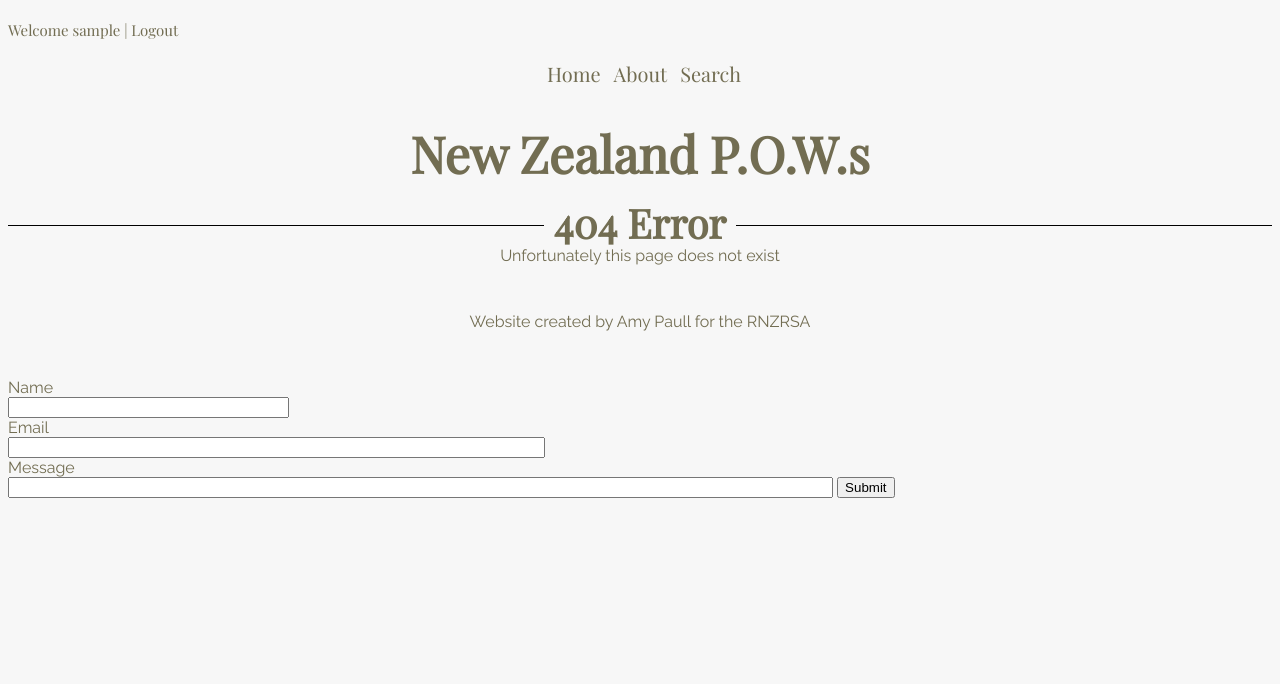
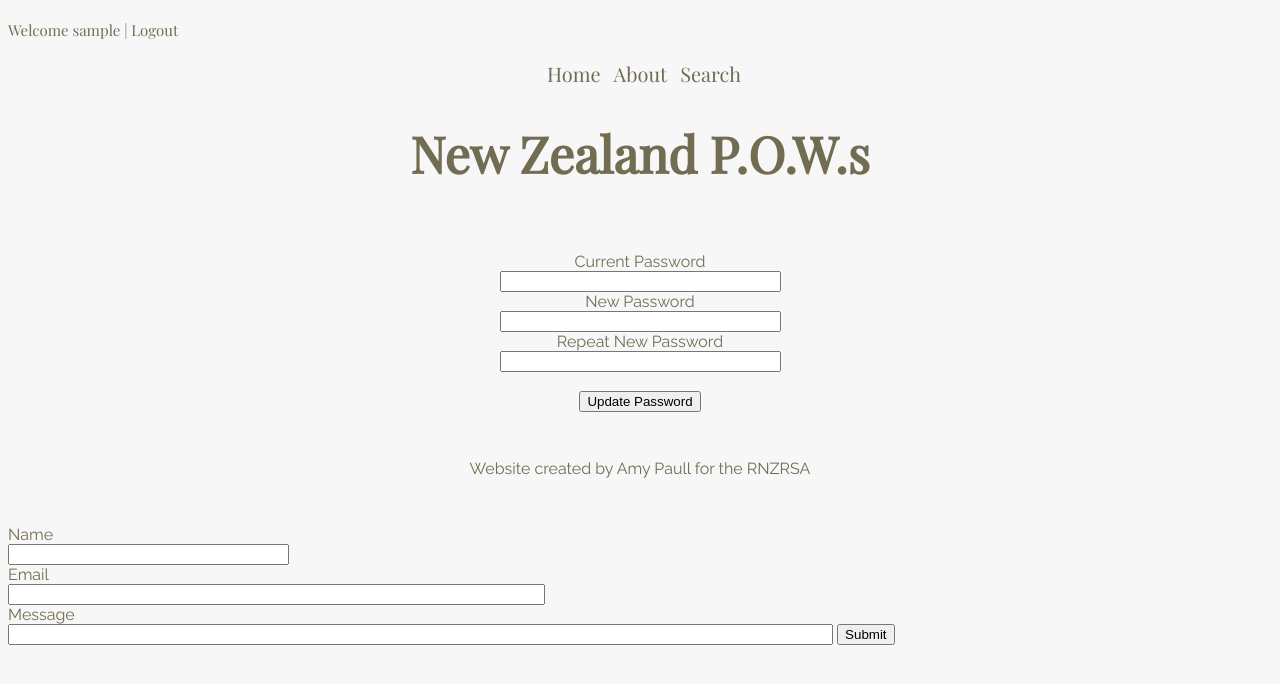
Before and after one commit to MJCaister/POW-1, a Flask app: page /update_password in a window 1280 px wide. Shown: the top 684 px of the page. Run offline with Flask 2, Linux system fonts and the light colour scheme; the visitor is signed in with stand-in values (Sample User, id 1); parts of the project's set-up code (start-up, migrations or seed data) failed here and were passed over.

Commit message:
change password from profile page

```diff
--- a/forms.py
+++ b/forms.py
@@ -38,6 +38,12 @@ class RegistrationForm(FlaskForm):
         if user is not None:
             raise ValidationError('Please use a different email address.')
 
+class PasswordUpdate(FlaskForm):
+    currentpassword = PasswordField('Current Password', validators=[DataRequired()])
+    password = PasswordField('New Password', validators=[DataRequired()])
+    password2 = PasswordField('Repeat New Password', validators=[DataRequired(), EqualTo('password')])
+    submit = SubmitField('Update Password')
+
 class ContactForm(FlaskForm):
     name = StringField('Name', validators=[DataRequired()])
     email = StringField('Email', validators=[DataRequired(), Email()])
--- a/routes.py
+++ b/routes.py
@@ -4,7 +4,7 @@ from werkzeug.security import generate_password_hash, check_password_hash
 from flask_login import LoginManager, current_user, login_user, logout_user, login_required
 from config import Config
 import sqlite3
-from forms import SearchForm, LoginForm, RegistrationForm, CommentForm, DeleteForm, ContactForm
+from forms import SearchForm, LoginForm, RegistrationForm, CommentForm, DeleteForm, ContactForm, PasswordUpdate
 import models
 
 app=Flask(__name__)
@@ -88,6 +88,22 @@ def register():
         flash('Congratulations, you are now a registered user!')
         return redirect(url_for('login'))
     return render_template('register.html', form=form)
+
+@app.route('/update_password', methods=['GET', 'POST'])
+@login_required
+def updatepass():
+    passwordform = PasswordUpdate()
+    if passwordform.validate_on_submit():
+        if current_user.check_password(passwordform.currentpassword.data):
+            user = db.session.query(models.User).filter_by(username=current_user.username).first_or_404()
+            user.password_hash = generate_password_hash(passwordform.password.data)
+            db.session.add(user)
+            db.session.commit()
+            flash('Password has been updated!')
+            return redirect(url_for('login'))
+    return render_template('update.html', passwordform=passwordform)
+
+
 
 #logout page. redirects to home
 @app.route('/logout')
--- /dev/null
+++ b/templates/update.html
@@ -0,0 +1,17 @@
+{% extends 'layout.html' %}
+{% block content %}
+
+<form class="" method="post">
+  {{passwordform.hidden_tag()}}
+  <p>
+    {{passwordform.currentpassword.label}}<br>
+    {{passwordform.currentpassword(size=32)}}<br>
+    {{passwordform.password.label}}<br>
+    {{passwordform.password(size=32)}}<br>
+    {{passwordform.password2.label}}<br>
+    {{passwordform.password2(size=32)}}<br><br>
+    {{passwordform.submit()}}
+  </p>
+</form>
+
+{% endblock %}
```
Also changed, not shown: templates/user.html (+15 -6 lines).
